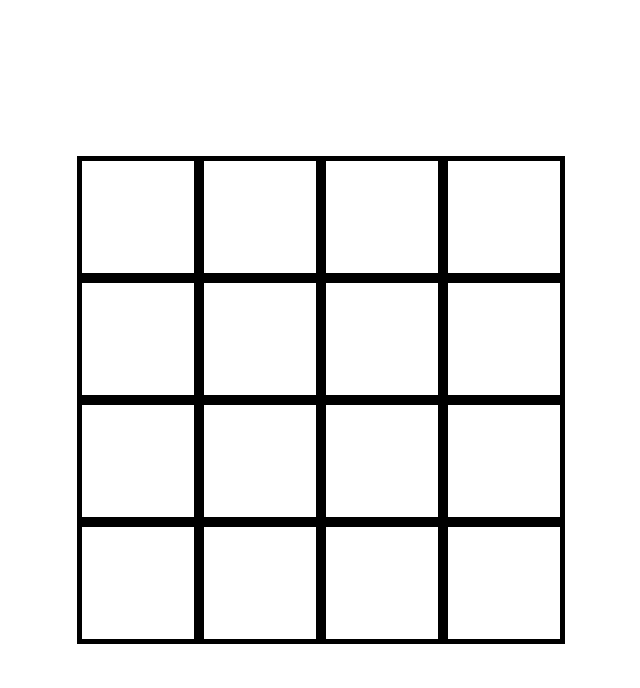
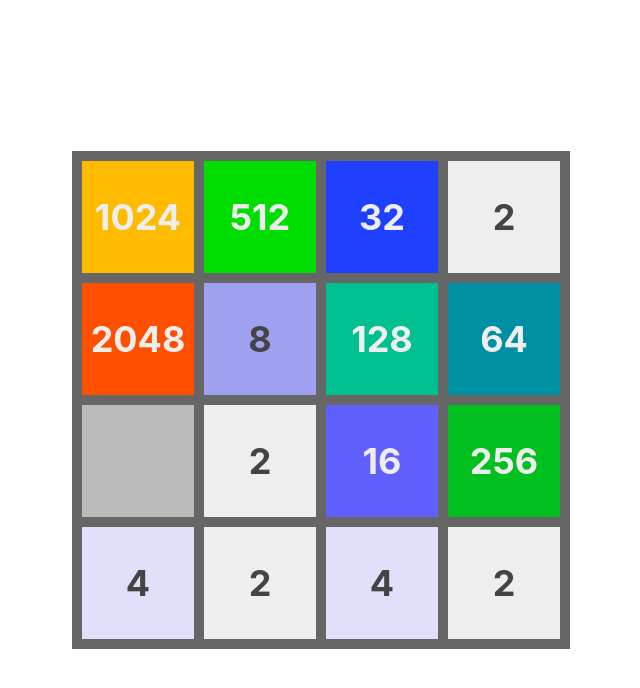
Before and after one commit to Minstrels/HackCambridge4D, a React (Create React App) app in the folder frontend/probably-2048-maybe/: page / in a window 1280 px wide. Shown: the top 688 px of the page, without its empty margins (319-959 px from the left). Built offline with nearby package versions, Linux system fonts and the light colour scheme.

Commit message:
Finished frontend

```diff
--- a/frontend/probably-2048-maybe/src/App.js
+++ b/frontend/probably-2048-maybe/src/App.js
@@ -1,14 +1,36 @@
 import React, { Component } from 'react';
-import logo from './logo.svg';
 import './App.css';
 
 import Grid from './Grid.js';
 
 class App extends Component {
+
+  handleKeyPress(event) {
+    if (event.keyCode === 37) {
+      console.log("Left");
+    }
+    else if (event.keyCode === 38) {
+      console.log("Up");
+    }
+    else if (event.keyCode === 39) {
+      console.log("Right");
+    }
+    else if (event.keyCode === 40) {
+      console.log("Down");
+    }
+  }
+
+  componentDidMount(){
+    document.addEventListener("keydown", this.handleKeyPress, false);
+  }
+  componentWillUnmount(){
+    document.removeEventListener("keydown", this.handleKeyPress, false);
+  }
+
   render() {
     return (
-      <div className="App">
-        <Grid cells={[[0,0,0,0],[0,0,0,0],[0,0,0,0],[0,0,0,0]]} cellSize={"14vh"} />
+      <div className="App" onKeyPress={(event) => this.handleKeyPress(event)}>
+        <Grid cells={[[1024,512,32,2],[2048,8,128,64],[0,2,16,256],[4,2,4,2]]} cellSize={"14vh"} />
       </div>
     );
   }
--- a/frontend/probably-2048-maybe/src/Grid.css
+++ b/frontend/probably-2048-maybe/src/Grid.css
@@ -1,9 +1,24 @@
 .Grid {
   display: flex;
   flex-direction: column;
+
+  border: 5px solid #666;
 }
 
 .Grid-row {
   display: flex;
   flex-direction: row;
 }
+
+.Grid-cell {
+  display: flex;
+  justify-content: center;
+  align-items: center;
+
+  border: 5px solid #666;
+}
+
+.Grid-cell-label {
+  font-size: 36px;
+  font-weight: bold;
+}
--- a/frontend/probably-2048-maybe/src/Grid.js
+++ b/frontend/probably-2048-maybe/src/Grid.js
@@ -1,11 +1,61 @@
 import React from 'react';
 import './Grid.css';
+
+const getIndexForValue = (val) => (val === 0 ? 0 : Math.log2(val));
+
+function getColourForCellValue(val) {
+  let index = getIndexForValue(val);
+
+  switch (index) {
+    case 0:
+      return "#bbb";
+    case 1:
+      return "#eee";
+    case 2:
+      return "#e0e0fa";
+    case 3:
+      return "#a0a0f0";
+    case 4:
+      return "#6060ff";
+    case 5:
+      return "#2040ff";
+    case 6:
+      return "#0090a4";
+    case 7:
+      return "#00c090";
+    case 8:
+      return "#00c020";
+    case 9:
+      return "#00dd00";
+    case 10:
+      return "#ffbb00";
+    case 11:
+      return "#ff5000";
+    default:
+      return "#bbb";
+  }
+}
+
+function getTextColourForCellValue(val) {
+  let index = getIndexForValue(val);
+
+  if (index > 3) return "#eee";
+  else return "#444";
+}
+
+const Cell = (props) => (
+  <div style={{width: props.cellSize, height: props.cellSize, backgroundColor: getColourForCellValue(props.value)}}
+       className="Grid-cell">
+    <label style={{color: getTextColourForCellValue(props.value)}}
+           className="Grid-cell-label">{props.value === 0 ? "" : props.value}</label>
+  </div>
+);
 
 const Grid = (props) => (
   <div className="Grid">
     {props.cells.map((row) => (
       <div className="Grid-row">
-        {row.map((val) => <div style={{width: props.cellSize, height: props.cellSize, border: "5px solid black"}} />)}
+        {row.map((val) => <Cell cellSize={props.cellSize} value={val} />)}
       </div>
     ))}
   </div>
```
